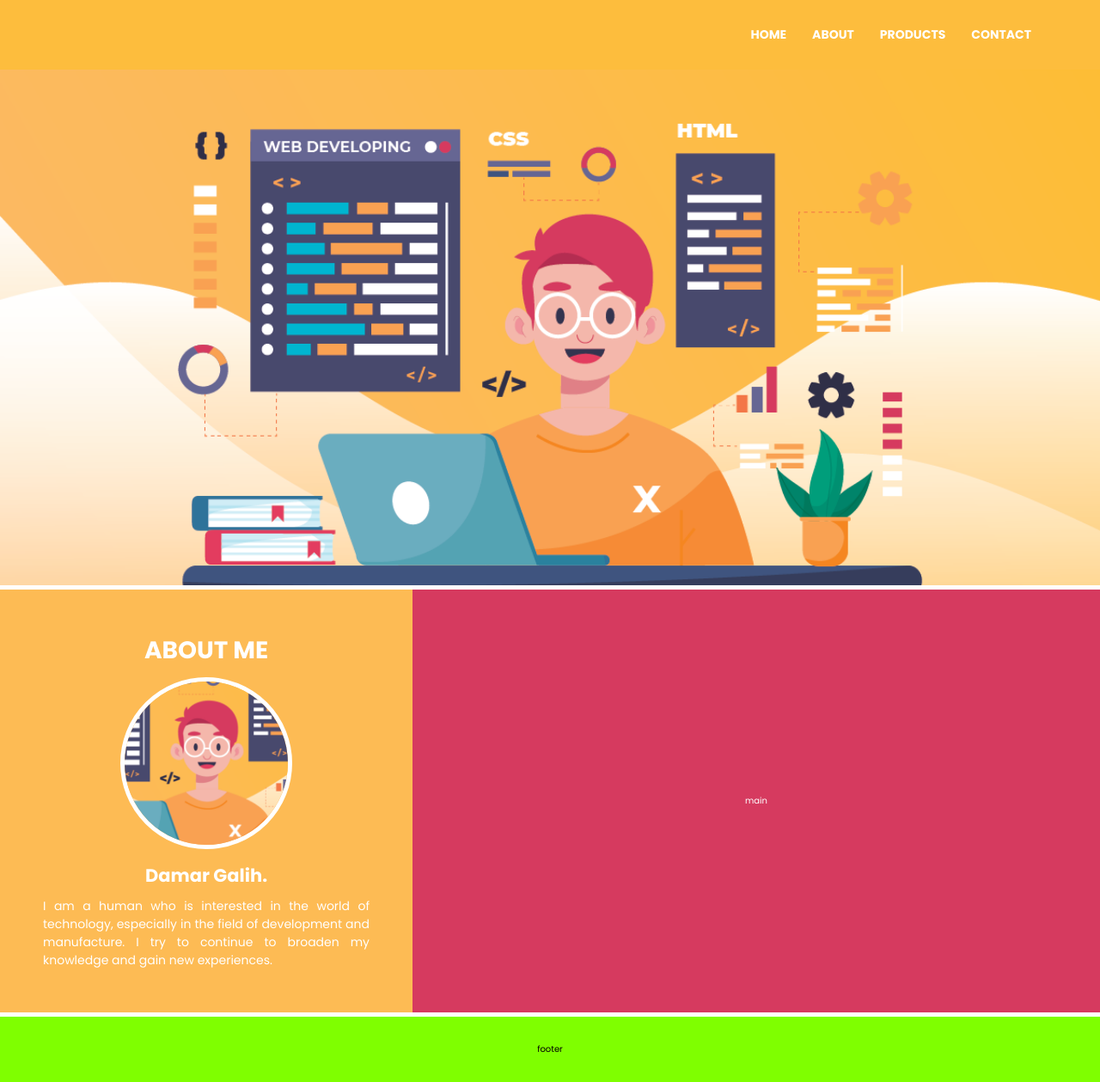
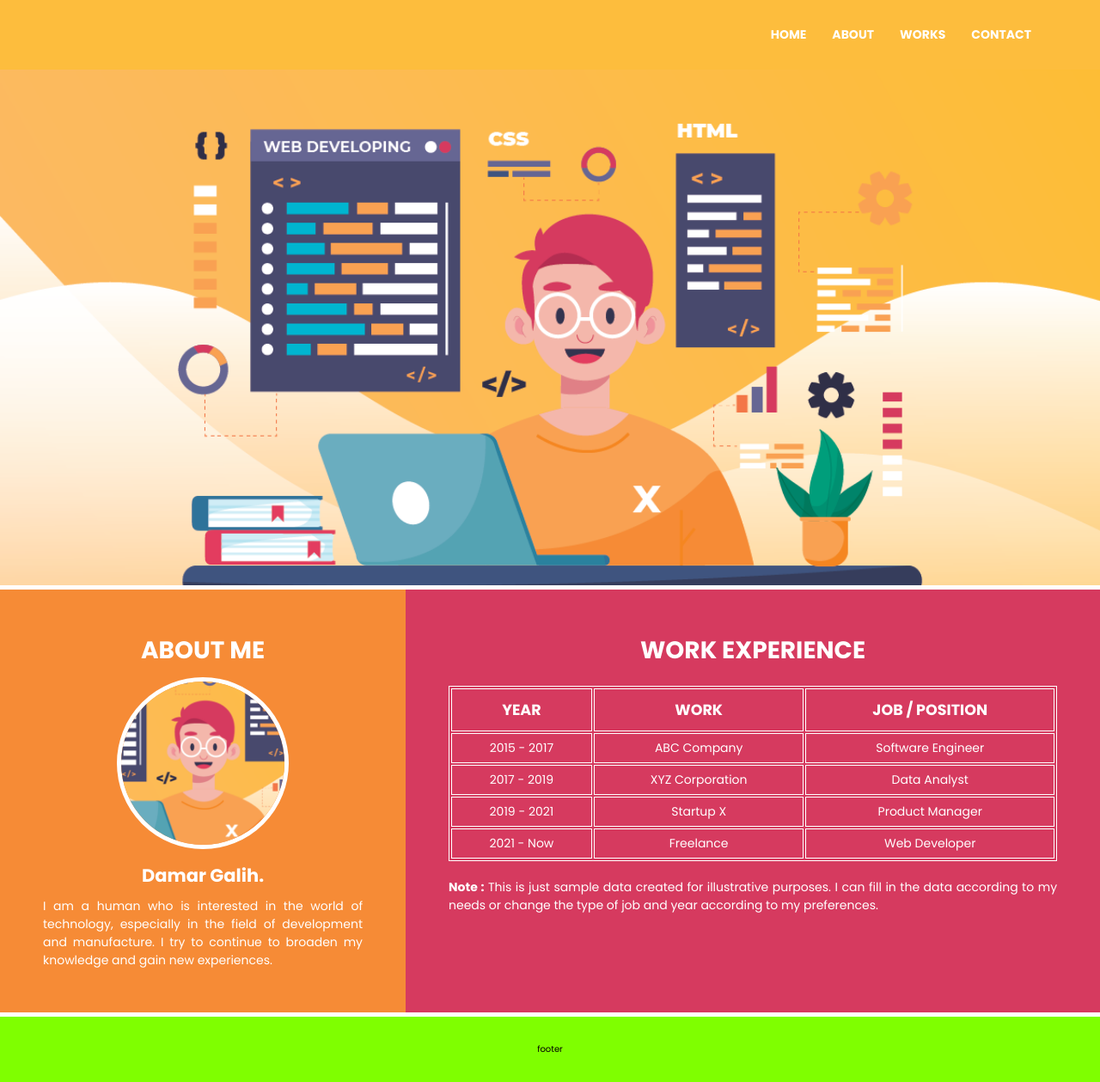
Before and after one commit to damar-glh/programming-website, a PHP site: page /Challenge_1.html in a window 1280 px wide. Shown: the whole page at 86% size. Run offline with PHP 8.4, Linux system fonts and the light colour scheme; some web fonts are replaced.

Commit message:
feat: add works for challenge

```diff
--- a/Week_3/challenge/Challenge_1.css
+++ b/Week_3/challenge/Challenge_1.css
@@ -7,6 +7,13 @@
     font-family: "Poppins", sans-serif;
     font-optical-sizing: auto;
     font-style: normal;
+}
+
+.container {
+    width: 100vw;
+    height: 100vh;
+    justify-content: center;
+    align-items: center;
 }
 
 .header_image {
@@ -22,14 +29,8 @@ header {
     border-bottom: 5px solid white;
 }
 
-.container {
-    width: 100vw;
-    height: 100vh;
-    justify-content: center;
-    align-items: center;
-}
-
 .content {
+    display: flex;
     border-bottom: 5px solid white;
     color: white;
 }
@@ -65,7 +66,7 @@ ul li a:hover {
 }
 
 aside {
-    background-color: #FDBB54;
+    background-color: #F68B36;
     padding: 50px;
 }
 
@@ -95,23 +96,53 @@ aside p {
 }
 
 main {
-    padding: 40px;
+    padding: 50px;
     background-color: #D63A5F;
     flex: 1.5;
-    display: flex;
-    align-items: center;
-    justify-content: center;
 }
+
+main h1 {
+    font-size: 28px;
+    font-weight: bold;
+    margin-bottom: 20px;
+}
+
+table, th, td {
+    border: 1px solid white;
+}
+
+table {
+    width: 100%;
+    margin-bottom: 20px;
+}
+
+th {
+    font-size: 17.5px;
+    font-weight: bold;
+    height: 50px;
+}
+
+td {
+    height: 35px;
+    font-size: 14px;
+}
+
+main p {
+    font-size: 14px;
+    text-align: justify;
+}
+
+p strong {
+    font-weight: bold;
+    font-size: 14px;
+}
+
 
 footer {
     background-color: chartreuse;
     padding: 30px;
 }
 
-.content {
-    display: flex;
-}
-
 .sidebar {
     flex: 1;
 }
--- a/Week_3/challenge/Challenge_1.html
+++ b/Week_3/challenge/Challenge_1.html
@@ -15,8 +15,8 @@
             <ul>
                 <li><a href="#home">HOME</a></li>
                 <li><a href="#about">ABOUT</a></li>
-                <li><a href="#">PRODUCTS</a></li>
-                <li><a href="#">CONTACT</a></li>
+                <li><a href="#works">WORKS</a></li>
+                <li><a href="#contact">CONTACT</a></li>
             </ul>
         </nav>
         <header id="home"></header>
@@ -30,7 +30,37 @@
                 </aside>
 
             </div>
-            <main>main</main>
+            <main id="works">
+                <h1>WORK EXPERIENCE</h1>
+                <table aria-describedby="WORK EXPERIENCE">
+                    <tr>
+                        <th>YEAR</th>
+                        <th>WORK</th>
+                        <th>JOB / POSITION</th>
+                    </tr>
+                    <tr>
+                        <td>2015 - 2017</td>
+                        <td>ABC Company</td>
+                        <td>Software Engineer</td>
+                    </tr>
+                    <tr>
+                        <td>2017 - 2019</td>
+                        <td>XYZ Corporation</td>
+                        <td>Data Analyst</td>
+                    </tr>
+                    <tr>
+                        <td>2019 - 2021</td>
+                        <td>Startup X</td>
+                        <td>Product Manager</td>
+                    </tr>
+                    <tr>
+                        <td>2021 - Now</td>
+                        <td>Freelance</td>
+                        <td>Web Developer</td>
+                    </tr>
+                </table>
+                <p><strong>Note :</strong> This is just sample data created for illustrative purposes. I can fill in the data according to my needs or change the type of job and year according to my preferences.</p>
+            </main>
         </div>
         <footer>footer</footer>
     </div>
```
